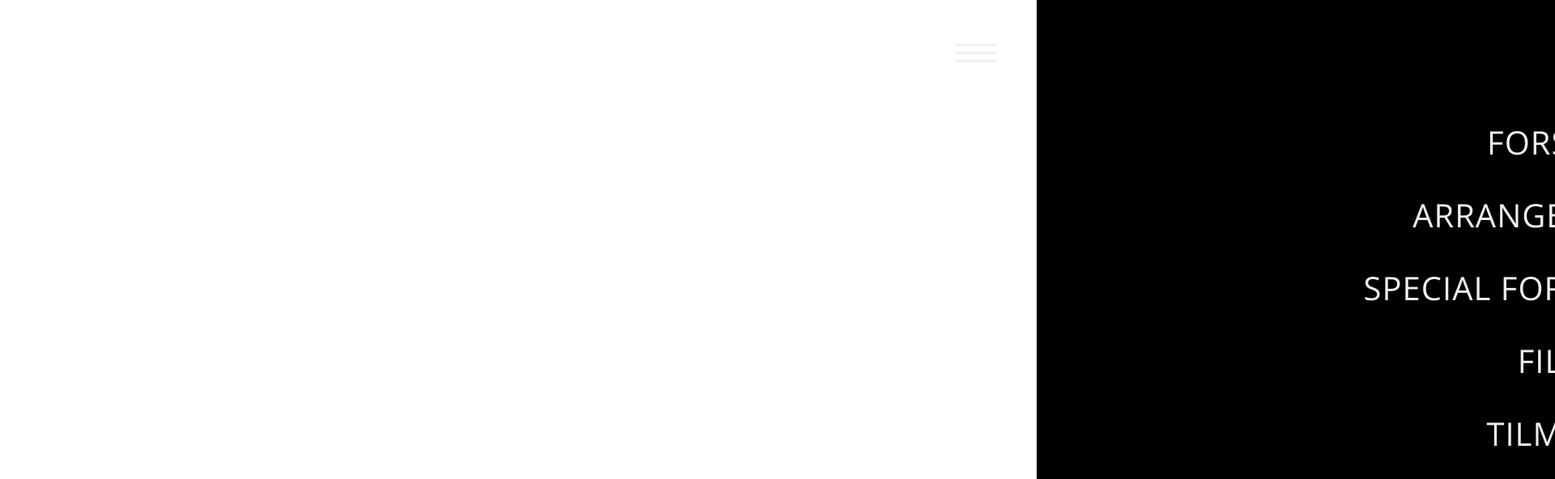
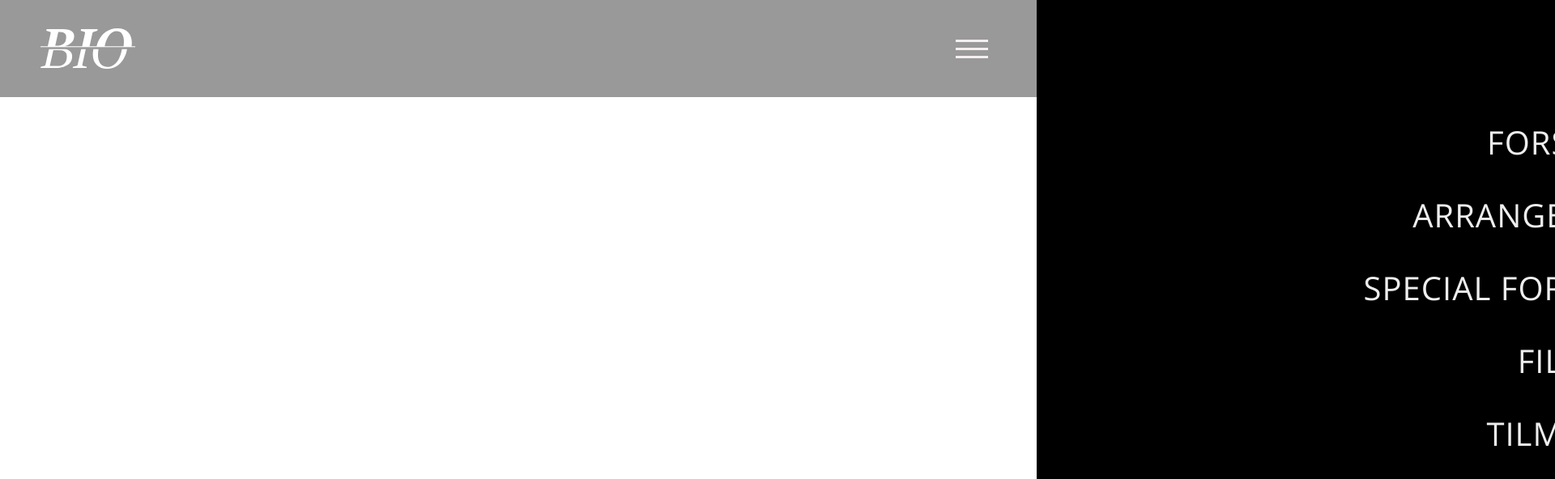
Before and after one commit to danielkrogh/biografen, a plain HTML site: page index.html in a window 1280 px wide. Shown: the top 592 px of the page at 81% size, 1920 px wide, since content can reach past the window. Drawn offline with nearby package versions, Linux system fonts and the light colour scheme.

Commit message:
Navbar færdig

```diff
--- a/index.html
+++ b/index.html
@@ -5,15 +5,15 @@
     <meta name="viewport" content="width=device-width, initial-scale=1.0">
     <link href="https://fonts.googleapis.com/css2?family=Open+Sans&display=swap" rel="stylesheet">
     <link rel="stylesheet" href="/css/main.css">
-    <link rel="stylesheet" href="/css/nav.css">
     <title>BioBio</title>
 </head>
 <body>
     <header>
         <section class="header-container">
+            <section class="nav-bg"></section>
             <nav class="navbar">
-                <div>
-                    <img src="/" alt="" />
+                <div class="logo">
+                    <img src="/img/biobiologo.svg" alt="logo" />
                 </div>
                 <div class="hamburger-menu">
                     <div class="line line1"></div>
--- a/scss/main.scss
+++ b/scss/main.scss
@@ -20,11 +20,12 @@ $section-border: 3px solid;
 
 
 // HEADER / NAV BAR
+
 .navbar {
     width: 100%;
     height: 100%;
     background-color: black;
-    position: absolute;
+    position: fixed;
     right: -100%;
     display: flex;
     justify-content: center;
@@ -37,16 +38,32 @@ $section-border: 3px solid;
     right: 0;
 }
 
+.logo {
+    height: 50px;
+    position: fixed;
+    top: 35px;
+    left: 50px;
+    display: flex;
+}
+
 .hamburger-menu {
-    width: 50px;
+    width: 40px;
     height: 30px;
     position: fixed;
-    top: 50px;
-    right: 50px;
+    top: 45px;
+    right: 60px;
     cursor: pointer;
     display: flex;
     flex-direction: column;
     justify-content: space-around;
+}
+
+.nav-bg {
+    height: 120px;
+    width: 100%;
+    opacity: 0.4;
+    position: absolute;
+    background-color: black;
 }
 
 .line {
```
Also changed, not shown: css/main.css, img/BiobioLogo.svg (added), img/biobiotest.svg.
